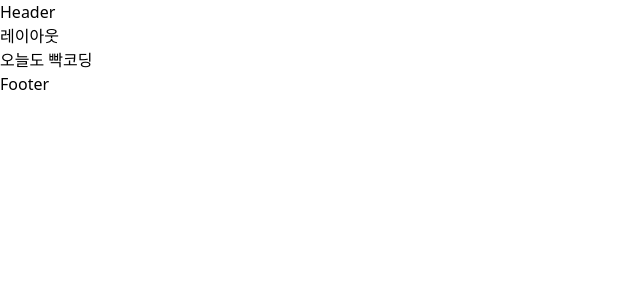
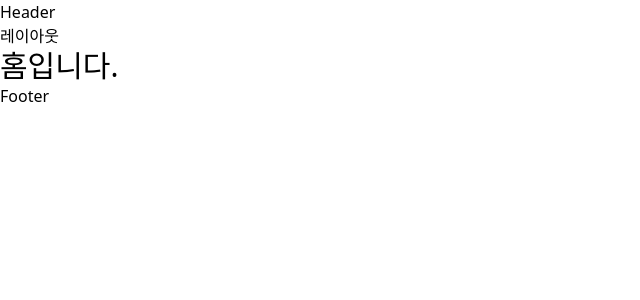
Before and after one commit to codnr98/next-portfolio, a Next.js app: page / in a window 1280 px wide. Shown: the top 300 px of the page, without its empty margins (0-640 px from the left). Built offline with nearby package versions, Linux system fonts and the light colour scheme.

Commit message:
fix: tailwindCSS jit 모드 제거

```diff
--- a/pages/index.tsx
+++ b/pages/index.tsx
@@ -8,7 +8,7 @@ const Home = () => {
         <title>codnr 포트폴리오</title>
         <meta name="description" content="codnr의 포트폴리오 입니다." />
       </Head>
-      <h1>오늘도 빡코딩</h1>
+      <h1 className="text-3xl">홈입니다.</h1>
     </Layout>
   )
 }
--- a/tailwind.config.js
+++ b/tailwind.config.js
@@ -1,6 +1,5 @@
 /** @type {import('tailwindcss').Config} */
 module.exports = {
-  mode: 'jit',
   content: [
     './pages/**/*.{js,ts,jsx,tsx,mdx}',
     './components/**/*.{js,ts,jsx,tsx,mdx}',
```
